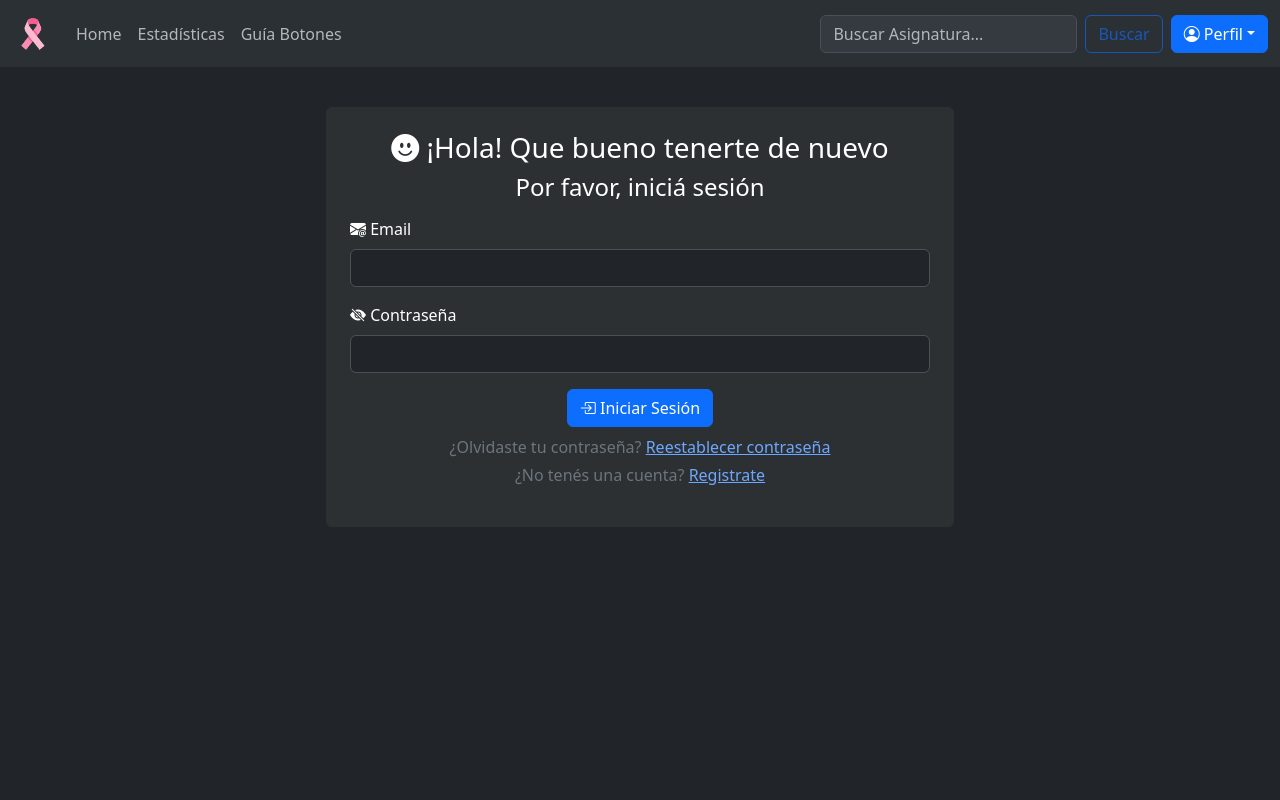
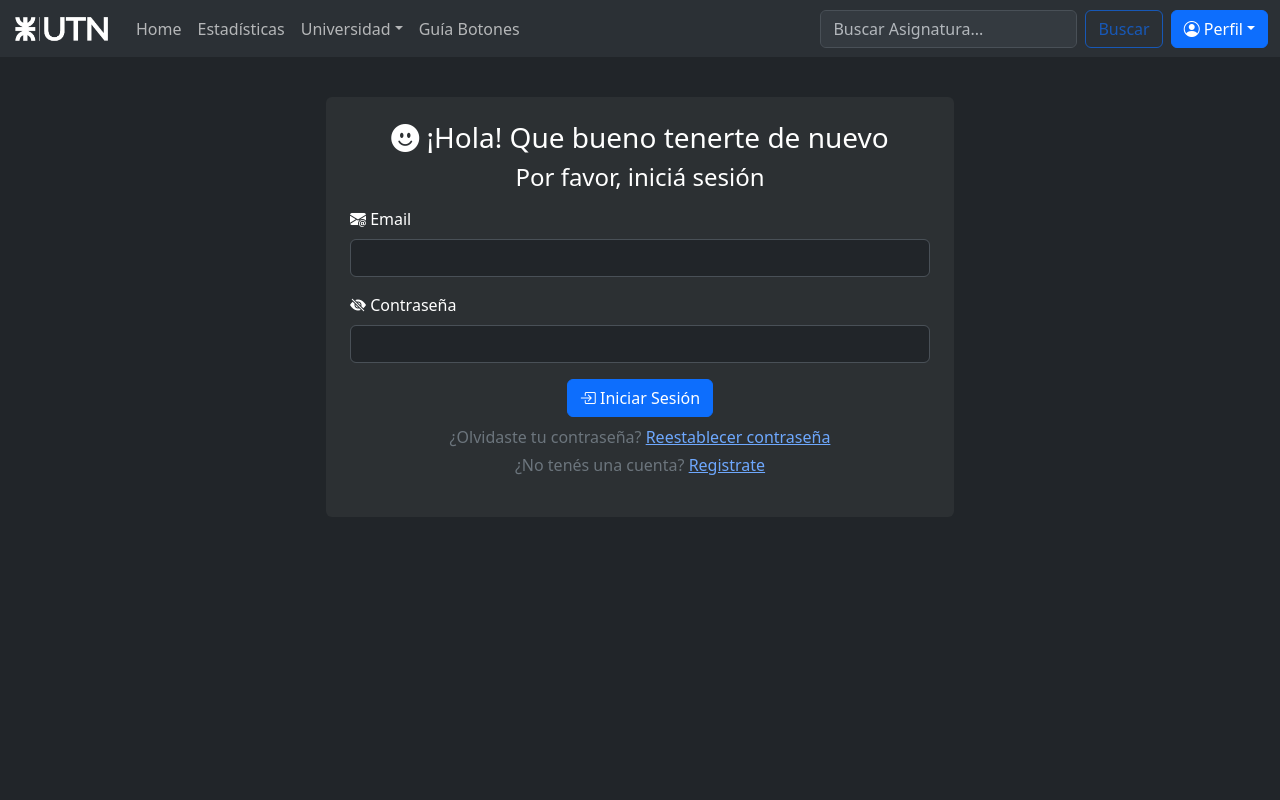
Before and after one commit to FunesFede/materias-web, a React (Vite) app: page /login in a window 1280 px wide. Shown: the top 800 px of the page. Built offline with nearby package versions, Linux system fonts and the light colour scheme; no server answers; a web font is replaced by a local one.

Commit message:
Make navbar sticky to top, add UTN links

```diff
--- a/components/navigation/Navbar.jsx
+++ b/components/navigation/Navbar.jsx
@@ -39,11 +39,11 @@ export default function Navbar({ setAsignaturas }) {
 	};
 
 	return (
-		<nav className='navbar navbar-expand-lg bg-body-tertiary'>
+		<nav className='sticky-top navbar navbar-expand-lg bg-body-tertiary'>
 			<div className='container-fluid'>
-				<a className='navbar-brand' href='https://www.samas.org.ar/index.php/blog-infosam/236-octubre-rosa' target='_blank'>
-					<img src='/pink-ribbon.png' alt='Logo' width='40' height='40' className='d-inline-block align-text-top' />
-				</a>
+				<NavLink to='/' className='navbar-brand'>
+					<img src='/logo.png' alt='Logo' width='100' height='30' className='d-inline-block align-text-top' />
+				</NavLink>
 				<button
 					className='navbar-toggler'
 					type='button'
@@ -67,8 +67,36 @@ export default function Navbar({ setAsignaturas }) {
 								Estadísticas
 							</NavLink>
 						</li>
+						<li className='nav-item dropdown'>
+							<a className='nav-link dropdown-toggle' href='#' role='button' data-bs-toggle='dropdown' aria-expanded='false'>
+								Universidad
+							</a>
+							<ul className='dropdown-menu'>
+								<li>
+									<a className='dropdown-item' href='https://a4.frc.utn.edu.ar' target='_blank' rel='noopener noreferrer'>
+										Autogestión
+									</a>
+								</li>
+								<li>
+									<a className='dropdown-item' href='https://uv.frc.utn.edu.ar' target='_blank' rel='noopener noreferrer'>
+										Aula Virtual
+									</a>
+								</li>
+
+								<li>
+									<a className='dropdown-item' href='https://www.institucional.frc.utn.edu.ar/sistemas/' target='_blank' rel='noopener noreferrer'>
+										Departamento de Sistemas
+									</a>
+								</li>
+								<li>
+									<a className='dropdown-item' href='https://seu.frc.utn.edu.ar/?pIs=1286' target='_blank' rel='noopener noreferrer'>
+										Pasantías
+									</a>
+								</li>
+							</ul>
+						</li>
 						<li className='nav-item'>
-							<a className='nav-link' data-bs-toggle='offcanvas' href='#offcanvasExample' role='button' aria-controls='offcanvasExample'>
+							<a className='nav-link' data-bs-toggle='offcanvas' href='#GuiaBotones' role='button' aria-controls='GuiaBotones'>
 								Guía Botones
 							</a>
 						</li>
```
